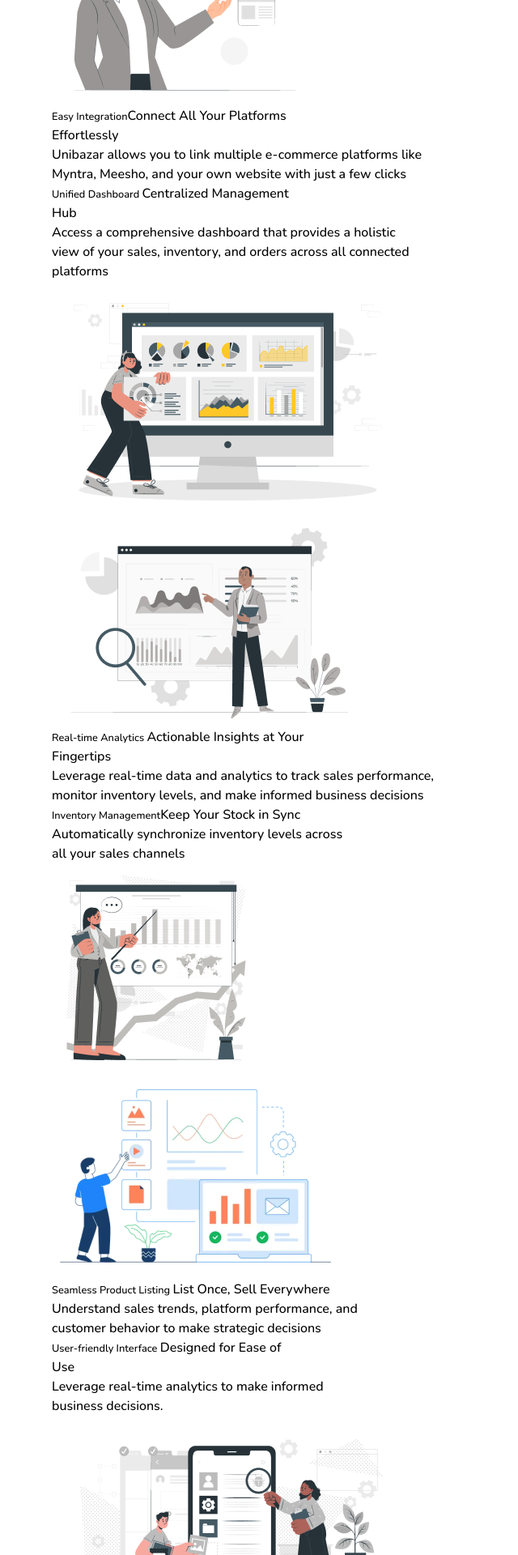
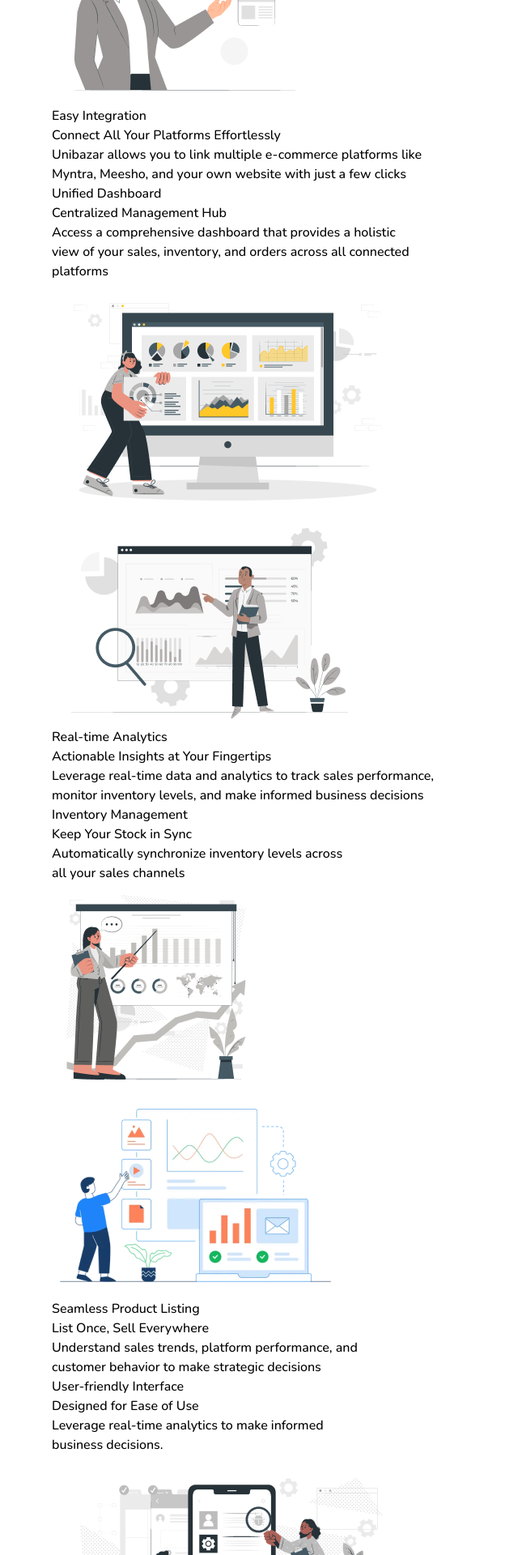
Before and after one commit to Unibazar/frontend-react, a Next.js app: page /features in a window 1280 px wide. Shown: the part 1480-3400 px from the top of the page at 81% size, without its empty margins (0-640 px from the left). Built offline with nearby package versions, Linux system fonts and the light colour scheme.

Commit message:
Improved the features page ui

```diff
--- a/src/components/featuresComponents/Management/Management.js
+++ b/src/components/featuresComponents/Management/Management.js
@@ -1,11 +1,11 @@
-import React from 'react'
-import Image from 'next/image'
-import Easy from '../../../assets/unibazar-features-images/Easy.png'
-import Dashboard from '../../../assets/unibazar-features-images/Dashboard.png'
-import Analytics from '../../../assets/unibazar-features-images/Analytics.png'
-import Managements from '../../../assets/unibazar-features-images/Management.png'
-import Products from '../../../assets/unibazar-features-images/Products.png'
-import Interface from '../../../assets/unibazar-features-images/Interface.png'
+import React from 'react';
+import Image from 'next/image';
+import Easy from '../../../assets/unibazar-features-images/Easy.png';
+import Dashboard from '../../../assets/unibazar-features-images/Dashboard.png';
+import Analytics from '../../../assets/unibazar-features-images/Analytics.png';
+import Managements from '../../../assets/unibazar-features-images/Management.png';
+import Products from '../../../assets/unibazar-features-images/Products.png';
+import Interface from '../../../assets/unibazar-features-images/Interface.png';
 const Management = () => {
   return (
     <>
@@ -17,13 +17,11 @@
           </p>
         </div>
         <div className="flex items-center justify-evenly md:gap-32 max-md:flex-col-reverse my-5 max-md:px-5">
-          <Image src={Easy}  alt="vector image1" className="max-sm:w-full max-sm:h-auto md:w-80 w-48" />
+          <Image src={Easy} alt="vector image1" className="max-sm:w-full max-sm:h-auto md:w-80 w-48" />
           <div className="flex flex-col max-md:my-10 max-md:w-full">
-            <small className="text-[#08A9A0] max-md:text-[14px]">Easy Integration</small>
-            <span className="font-semibold text-[20px] leading-7 my-2 max-md:text-[25px]">
-              Connect All Your Platforms <br className="max-md:hidden" /> Effortlessly
-            </span>
-            <p className="opacity-[70%] text-[12px] max-md:text-[14px]">
+            <div className="text-[#08A9A0] max-md:text-[16px]">Easy Integration</div>
+            <h2 className="text-[28px] leading-8 my-2 max-md:text-[25px]">Connect All Your Platforms Effortlessly</h2>
+            <p className="text-[#455a64] text-[16px] max-md:text-[14px]">
               Unibazar allows you to link multiple e-commerce platforms like <br className="max-md:hidden" /> Myntra, Meesho, and your own website with just a few clicks
             </p>
           </div>
@@ -32,11 +30,9 @@
         {/* Vector Container Start */}
         <div className="flex items-center justify-evenly md:gap-32 max-md:flex-col my-14 max-md:px-5">
           <div className="flex flex-col  max-md:my-10 max-md:w-full">
-            <small className="text-[#08A9A0] max-md:text-[14px]">Unified Dashboard </small>
-            <span className="font-semibold text-[20px] leading-7 my-2 max-md:text-[25px]">
-              Centralized Management <br className="max-md:hidden" /> Hub
-            </span>
-            <p className="opacity-[70%] text-[12px] max-md:text-[14px]">
+            <div className="text-[#08A9A0] max-md:text-[16px]">Unified Dashboard </div>
+            <h2 className="text-[28px] leading-8 my-2 max-md:text-[25px]">Centralized Management Hub</h2>
+            <p className="text-[#455a64] text-[16px] max-md:text-[14px]">
               Access a comprehensive dashboard that provides a holistic <br className="max-md:hidden" /> view of your sales, inventory, and orders across all connected <br /> platforms
             </p>
           </div>
@@ -45,13 +41,11 @@
         {/* Vector Container End */}
         {/* Vector Container Start */}
         <div className="flex items-center justify-evenly md:gap-32 max-md:flex-col-reverse my-14 max-md:px-5">
-          <Image src={Analytics}   alt="vector image1" className="max-sm:w-full max-sm:h-auto md:w-96 w-48" />
+          <Image src={Analytics} alt="vector image1" className="max-sm:w-full max-sm:h-auto md:w-96 w-48" />
           <div className="flex flex-col  max-md:my-10 max-md:w-full">
-            <small className="text-[#08A9A0] max-md:text-[14px]">Real-time Analytics </small>
-            <span className="font-semibold text-[20px] leading-7 my-2 max-md:text-[25px]">
-              Actionable Insights at Your <br className="max-md:hidden" /> Fingertips
-            </span>
-            <p className="opacity-[70%] text-[12px] max-md:text-[14px]">
+            <div className="text-[#08A9A0] max-md:text-[16px]">Real-time Analytics </div>
+            <h2 className="text-[28px] leading-8 my-2 max-md:text-[25px]">Actionable Insights at Your Fingertips </h2>
+            <p className="text-[#455a64] text-[16px] max-md:text-[14px]">
               Leverage real-time data and analytics to track sales performance, <br className="max-md:hidden" /> monitor inventory levels, and make informed business decisions
             </p>
           </div>
@@ -60,22 +54,22 @@
         {/* Vector Container Start */}
         <div className="flex items-center justify-evenly md:gap-32 max-md:flex-col my-14 max-md:px-5">
           <div className="flex flex-col max-md:my-10 max-md:w-full">
-            <small className="text-[#08A9A0] max-md:text-[14px]">Inventory Management</small>
-            <span className="font-semibold text-[20px] leading-7 my-2 max-md:text-[25px]">Keep Your Stock in Sync </span>
-            <p className="opacity-[70%] text-[12px] max-md:text-[14px]">
+            <div className="text-[#08A9A0] max-md:text-[16px]">Inventory Management</div>
+            <h2 className="text-[28px] leading-8 my-2 max-md:text-[25px]">Keep Your Stock in Sync </h2>
+            <p className="text-[#455a64] text-[16px] max-md:text-[14px]">
               Automatically synchronize inventory levels across <br className="max-md:hidden" /> all your sales channels
             </p>
           </div>
-          <Image src={Managements}  alt="vector image1" className="max-sm:w-full max-sm:h-auto md:w-96 w-48 md:h-80" />
+          <Image src={Managements} alt="vector image1" className="max-sm:w-full max-sm:h-auto md:w-96 w-48 md:h-80" />
         </div>
         {/* Vector Container End */}
         {/* Vector Container Start */}
         <div className="flex items-center justify-evenly md:gap-32 max-md:flex-col-reverse my-14 max-md:px-5">
-          <Image src={Products}   alt="vector image1" className="max-sm:w-full max-sm:h-auto md:w-96 w-48" />
+          <Image src={Products} alt="vector image1" className="max-sm:w-full max-sm:h-auto md:w-96 w-48" />
           <div className="flex flex-col max-md:my-10 max-md:w-full">
-            <small className="text-[#08A9A0] max-md:text-[14px]">Seamless Product Listing </small>
-            <span className="font-semibold text-[20px] leading-7 my-2 max-md:text-[25px]">List Once, Sell Everywhere </span>
-            <p className="opacity-[70%] text-[12px] max-md:text-[14px]">
+            <div className="text-[#08A9A0] max-md:text-[16px]">Seamless Product Listing</div>
+            <h2 className="text-[28px] leading-8 my-2 max-md:text-[25px]">List Once, Sell Everywhere</h2>
+            <p className="text-[#455a64] text-[16px] max-md:text-[14px]">
               Understand sales trends, platform performance, and <br className="max-md:hidden" /> customer behavior to make strategic decisions
             </p>
           </div>
@@ -84,20 +78,18 @@
         {/* Vector Container Start */}
         <div className="flex items-center justify-evenly md:gap-32 max-md:flex-col my-14 max-md:px-5">
           <div className="flex flex-col max-md:my-10 max-md:w-full">
-            <small className="text-[#08A9A0] max-md:text-[14px]">User-friendly Interface </small>
-            <span className="font-semibold text-[20px] leading-7 my-2 max-md:text-[25px]">
-              Designed for Ease of <br className="max-md:hidden" /> Use
-            </span>
-            <p className="opacity-[70%] text-[12px] max-md:text-[14px]">
-              Leverage real-time analytics to make informed <br className="max-md:hidden"/>   business decisions.
+            <div className="text-[#08A9A0] max-md:text-[16px]">User-friendly Interface </div>
+            <h2 className="text-[28px] leading-8 my-2 max-md:text-[25px]">Designed for Ease of Use</h2>
+            <p className="text-[#455a64] text-[16px] max-md:text-[14px]">
+              Leverage real-time analytics to make informed <br className="max-md:hidden" /> business decisions.
             </p>
           </div>
-          <Image src={Interface}  alt="vector image1" className="max-sm:w-full max-sm:h-auto md:w-96 w-48" />
+          <Image src={Interface} alt="vector image1" className="max-sm:w-full max-sm:h-auto md:w-96 w-48" />
         </div>
         {/* Vector Container End */}
       </div>
     </>
-  )
-}
+  );
+};
 
-export default Management
+export default Management;
```
Lines whose indentation alone changed are shown as unchanged.
